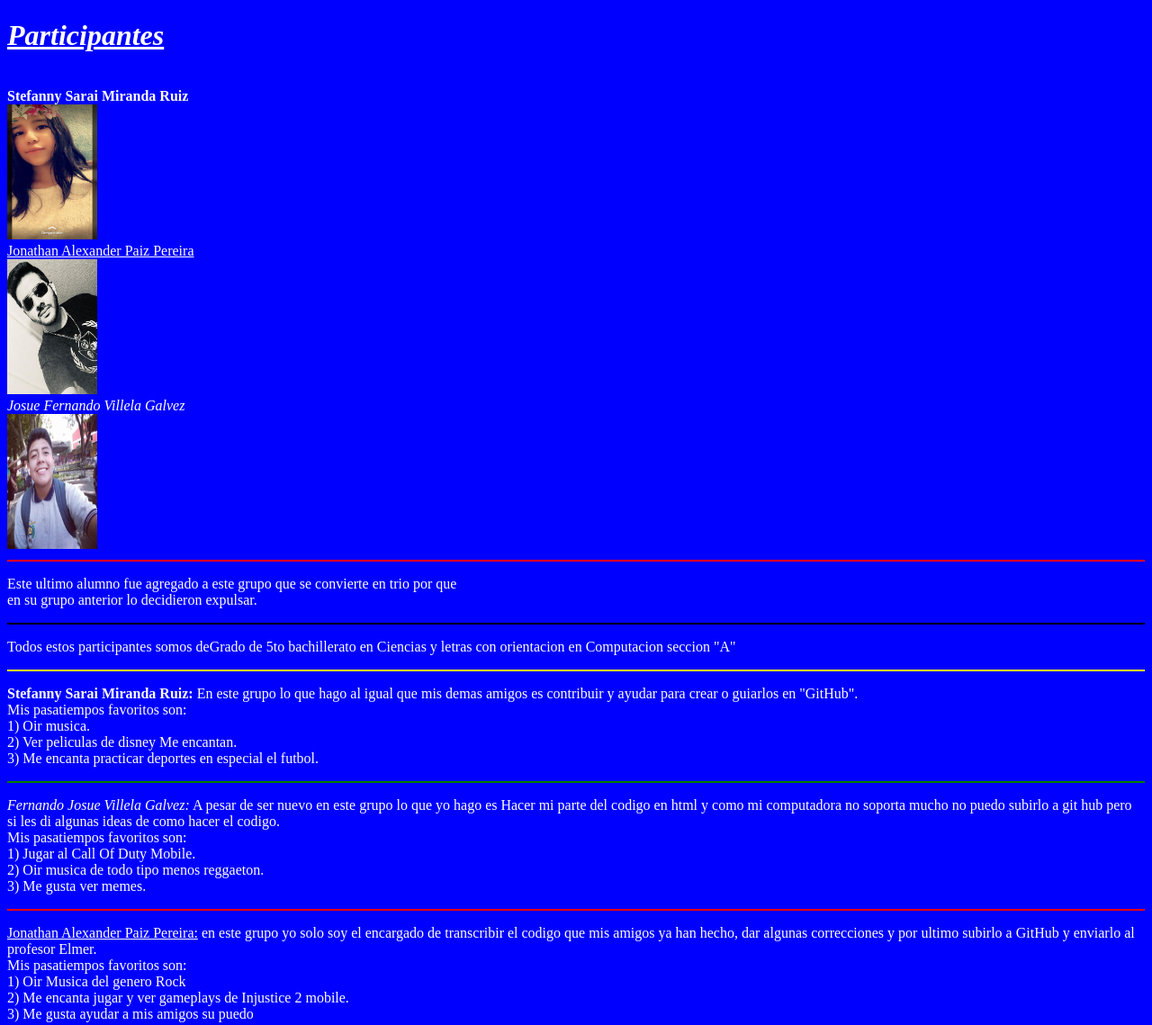
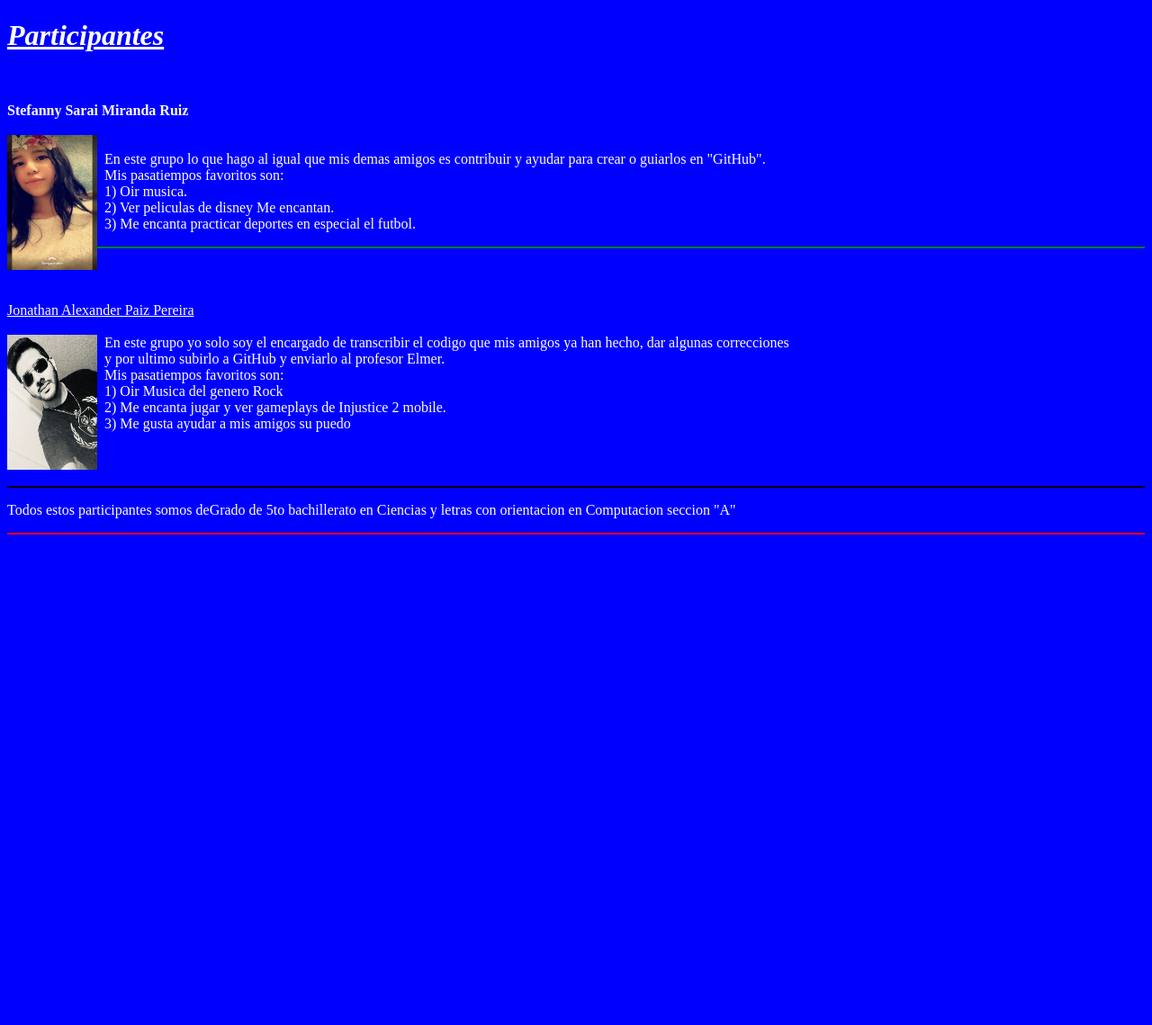
Before and after one commit to Jonathan-2703/3Bimestre, a plain HTML site: page index.html in a window 1280 px wide. Shown: the whole page at 90% size. After the commit the page ends 800 px from the top, so only its background shows below. Drawn offline with Linux system fonts and the light colour scheme.

Commit message:
Update index.html

```diff
--- a/index.html
+++ b/index.html
@@ -7,43 +7,38 @@
 	<font color="White">
 	<h1><b><u><i>Participantes</i></u></b></h1>
 	<br>
+	<p>
 	<b>Stefanny Sarai Miranda Ruiz</b>
 	<br>
-	<img src="Sarita.jpg" width="100" height="150">
 	<br>
+	<img src="Sarita.jpg" width="100" height="150" align="left">
+	<br>
+	&nbsp; En este grupo lo que hago al igual que mis demas amigos es contribuir y ayudar para crear o guiarlos en "GitHub".
+	<br>&nbsp; Mis pasatiempos favoritos son:
+	<br>&nbsp; 1) Oir musica.
+	<br>&nbsp; 2) Ver peliculas de disney Me encantan.
+	<br>&nbsp; 3) Me encanta practicar deportes en especial el futbol.
+	</p>
+	<hr color="green">
+	<br>
+	<br>
+	<p>
 	<u>Jonathan Alexander Paiz Pereira</u>
 	<br>
-	<img src="barba.jpg" width="100" height="150">
 	<br>
-	<i>Josue Fernando Villela Galvez</i>
+	<img src="barba.jpg" width="100" height="150" align="left">
+		&nbsp; En este grupo yo solo soy el encargado de transcribir el codigo que mis amigos ya han hecho, dar algunas correcciones
+	<br>&nbsp;  y por ultimo subirlo a GitHub y enviarlo al profesor Elmer.
+	<br>&nbsp; Mis pasatiempos favoritos son:
+	<br>&nbsp; 1) Oir Musica del genero Rock
+	<br>&nbsp; 2) Me encanta jugar y ver gameplays de Injustice 2 mobile.
+	<br>&nbsp; 3) Me gusta ayudar a mis amigos su puedo
+	</p>
 	<br>
-	<img src="Fernando.jpg" width="100" height="150">
 	<br>
-	<hr color="red">
-	<p>Este ultimo alumno fue agregado a este grupo que se convierte en trio por que
-	<br>en su grupo anterior lo decidieron expulsar.</p>
 	<hr color="black">
 	<p> Todos estos participantes somos deGrado de 5to bachillerato en Ciencias y letras con orientacion en Computacion seccion "A"</p>
-	<hr color="yellow">
-	<p> <b>Stefanny Sarai Miranda Ruiz:</b> En este grupo lo que hago al igual que mis demas amigos es contribuir y ayudar para crear o guiarlos en "GitHub".
-	<br>Mis pasatiempos favoritos son:
-	<br>1) Oir musica.
-	<br>2) Ver peliculas de disney Me encantan.
-	<br>3) Me encanta practicar deportes en especial el futbol.
-	</p>
-	<hr color="Green">
-	<p><i>Fernando Josue Villela Galvez:</i> A pesar de ser nuevo en este grupo lo que yo hago es Hacer mi parte del codigo en html y como mi computadora no soporta mucho no puedo subirlo a git hub pero si les di algunas ideas de como hacer el codigo.
-	<br>Mis pasatiempos favoritos son:
-	<br>1) Jugar al Call Of Duty Mobile.
-	<br>2) Oir musica de todo tipo menos reggaeton.
-	<br>3) Me gusta ver memes.
-	</p>
 	<hr color="Red">
-	<p><u>Jonathan Alexander Paiz Pereira:</u> en este grupo yo solo soy el encargado de transcribir el codigo que mis amigos ya han hecho, dar algunas correcciones y por ultimo subirlo a GitHub y enviarlo al profesor Elmer.
-	<br>Mis pasatiempos favoritos son:
-	<br>1) Oir Musica del genero Rock
-	<br>2) Me encanta jugar y ver gameplays de Injustice 2 mobile.
-	<br>3) Me gusta ayudar a mis amigos su puedo
-	</p></font>
+	</font>
 </body>
 </html>
```
